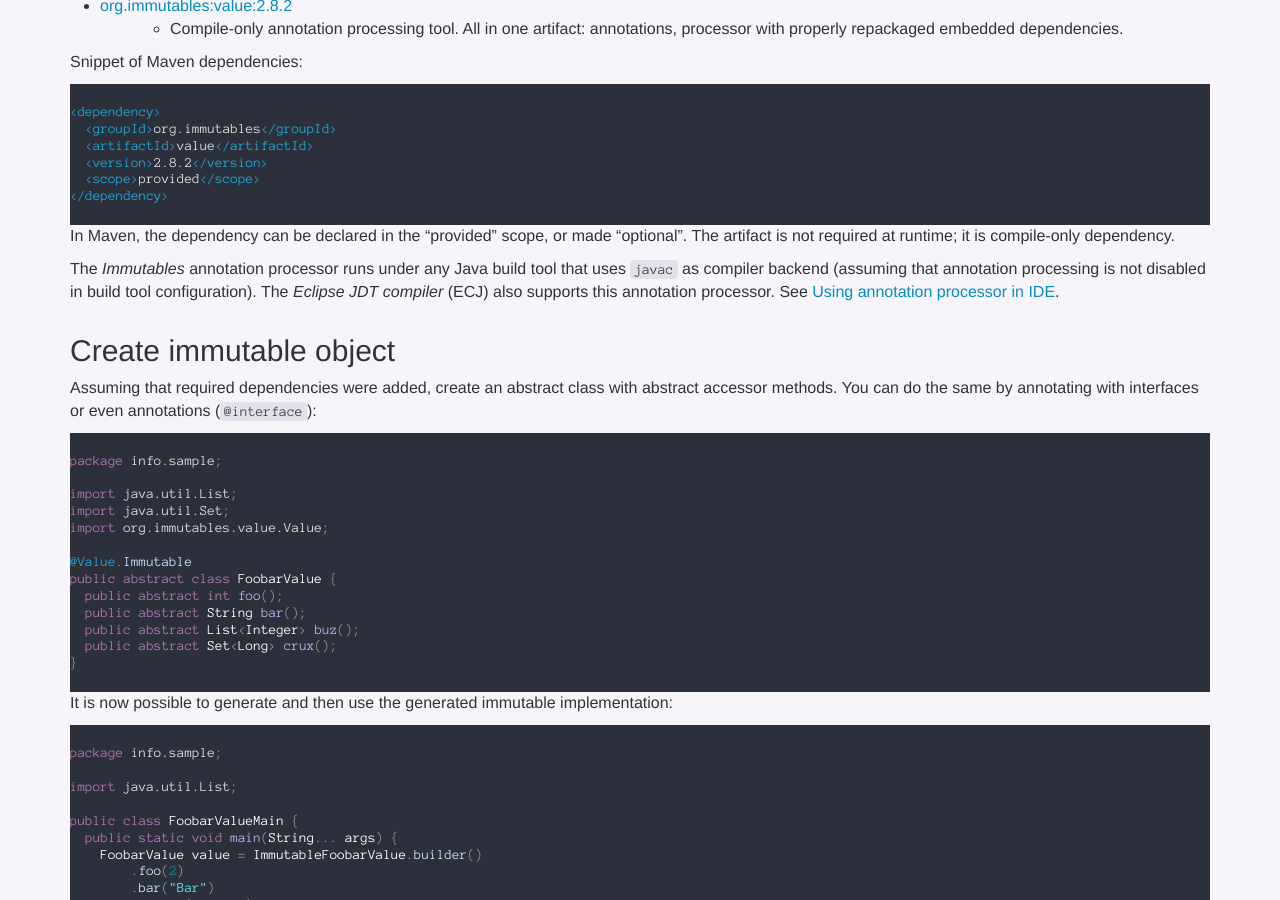
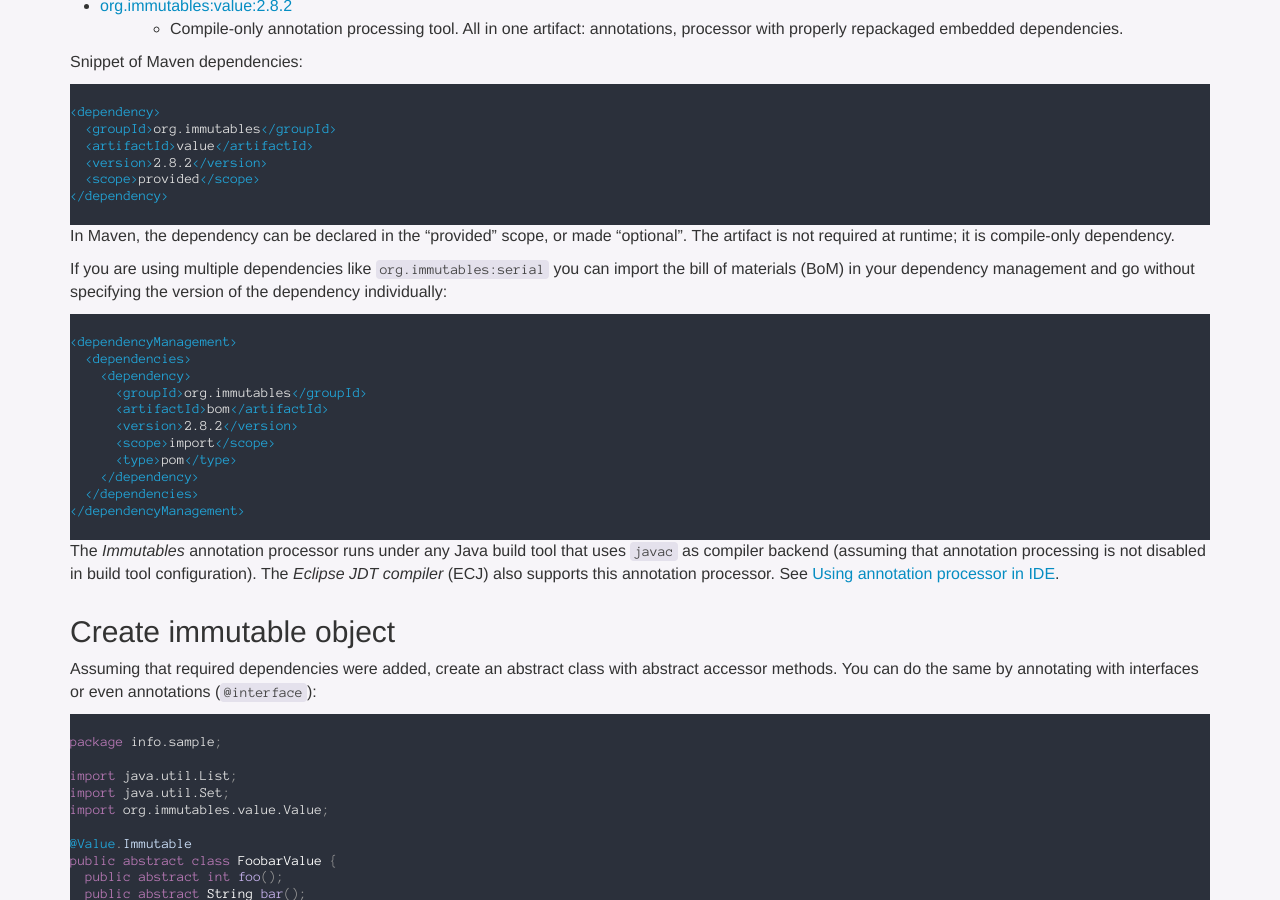
Before and after one commit to immutables/immutables.github.io, a Jekyll site: the page built from getstarted.md, in a window 1280 px wide and 900 px high, scrolled down 360 px. Built offline with Jekyll 4.4.1, drawn with Linux system fonts in a browser that asks for light colours; nearby versions of some CDN libraries; Markdown is read by kramdown in place of the engine named in the settings.

Commit message:
Added Bill of Materials (BoM) block

````diff
--- a/getstarted.md
+++ b/getstarted.md
@@ -27,6 +27,22 @@ Snippet of Maven dependencies:
 ```
 
 In Maven, the dependency can be declared in the "provided" scope, or made "optional". The artifact is not required at runtime; it is compile-only dependency.
+
+If you are using multiple dependencies like `org.immutables:serial` you can import the bill of materials (BoM) in your dependency management and go without specifying the version of the dependency individually:
+
+```xml
+<dependencyManagement>
+  <dependencies>
+    <dependency>
+      <groupId>org.immutables</groupId>
+      <artifactId>bom</artifactId>
+      <version>{{site.v}}</version>
+      <scope>import</scope>
+      <type>pom</type>
+    </dependency>
+  </dependencies>
+</dependencyManagement>
+```
 
 The _Immutables_ annotation processor runs under any Java build tool that uses `javac` as compiler backend (assuming that annotation processing is not disabled in build tool configuration).
 The _Eclipse JDT compiler_ (ECJ) also supports this annotation processor. See [Using annotation processor in IDE](/apt.html).
````
